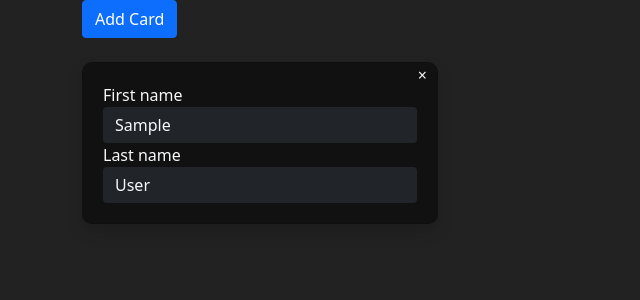
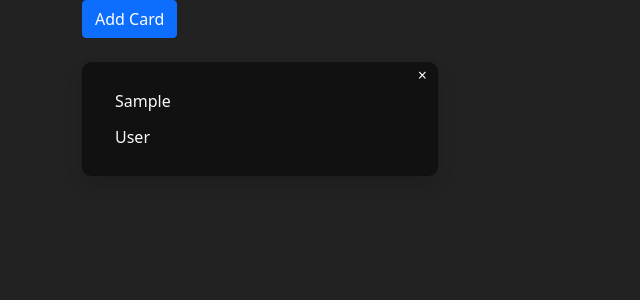
Before and after one commit to TheErVerma/test_plug_github, a PHP site: page / in a window 1280 px wide. Shown: the top 300 px of the page, without its empty margins (0-640 px from the left). Run offline with PHP 8.4, Linux system fonts and the light colour scheme; tables that the repository leaves empty or names only in its code hold one stand-in row (values such as "Sample post").

Commit message:
Fixed Input UI

```diff
--- a/add_card.php
+++ b/add_card.php
@@ -18,7 +18,7 @@ if($row_num <= 0){
         echo "Card not Created";
     }
 }else{
-    $update_sql = "UPDATE `entries` SET `fname`='$fname',`lname`='$lname', `order_number`=$order_num WHERE u_id = '$unique_id'";
+    $update_sql = "UPDATE `entries` SET `fname`='$fname',`lname`='$lname', `order_number`= '$order_num' WHERE u_id = '$unique_id'";
     if(mysqli_query($con, $update_sql)){
         echo "ok";
     }else{
--- a/index.php
+++ b/index.php
@@ -21,6 +21,13 @@ include "./header.php"
         margin-bottom: 20px;
         border-radius: 10px;
     }
+
+    .title {
+        padding: .375rem .75rem;
+    }
+    .first_name_wrapper input{
+        display: none;
+    }
 </style>
 <div class="container">
     <button class="btn btn-primary add_card_btn">Add Card</button>
@@ -38,11 +45,11 @@ include "./header.php"
                         <input type="hidden" value="" name="order_number" id="order_number" />
                         <input type="hidden" value="<?php echo $row['u_id']; ?>" name="unique_id" id="unique_id" />
                         <div class="first_name_wrapper">
-                            <span>First name</span>
+                            <div class="title"><?php echo $row['fname']; ?></div>
                             <input type="text" name="fname" id="fname" class="bg-dark border-0 text-light form-control" onchange="get_data(this)" value="<?php echo $row['fname']; ?>" />
                         </div>
                         <div class="first_name_wrapper">
-                            <span>Last name</span>
+                            <div class="title"><?php echo $row['lname']; ?></div>
                             <input type="text" name="lname" id="lname" class="bg-dark border-0 text-light form-control" onchange="get_data(this)" value="<?php echo $row['lname']; ?>" />
                         </div>
                     </div>
@@ -56,6 +63,16 @@ include "./header.php"
 </div>
 
 <script>
+    $('.first_name_wrapper .title').dblclick(function(){
+        $(this).parents(".first_name_wrapper").find("input").show();
+        $(this).parents(".first_name_wrapper").find("input").select();
+        $(this).hide();
+    })
+    $('.first_name_wrapper input').focusout(function(){
+        $(this).parents(".first_name_wrapper").find(".title").show();
+        $(this).hide();
+    })
+
     var number_of_cards = $('.card_list_inner .my_id_card').length;
 
     $(".add_card_btn").click(function() {
@@ -67,11 +84,11 @@ include "./header.php"
                     <input type="hidden" value="" name="order_number" id="order_number />
                     <input type="hidden" value="` + unique_id + `" name="unique_id" id="unique_id" />
                     <div class="first_name_wrapper">
-                        <span>First name</span>
+                    <div class="title">First name</div>
                         <input type="text" name="fname" id="fname" class="bg-dark border-0 text-light form-control" onchange="get_data(this)"/>
                     </div>
                     <div class="first_name_wrapper">
-                        <span>Last name</span>
+                    <div class="title">Last name</div>
                         <input type="text" name="lname" id="lname" class="bg-dark border-0 text-light form-control" onchange="get_data(this)"/>
                     </div>
                 </div>
@@ -81,12 +98,13 @@ include "./header.php"
     });
 
     function get_data(me) {
+        $(me).parents(".first_name_wrapper").find(".title").html($(me).val());
         var unique_id = $(me).parents('.my_id_card').find('#unique_id').val();
         var fname = $(me).parents('.my_id_card').find('#fname').val();
         var lname = $(me).parents('.my_id_card').find('#lname').val();
 
         if (fname != "" && lname != "") {
-            // console.log(fname + " , " + lname);
+            console.log(fname + " , " + lname);
             $.ajax({
                 method: 'POST',
                 url: 'add_card.php',
@@ -96,7 +114,7 @@ include "./header.php"
                     lname: lname
                 }
             }).done(function(data) {
-                // console.log(data);
+                console.log(data);
             })
         }
     }
```
